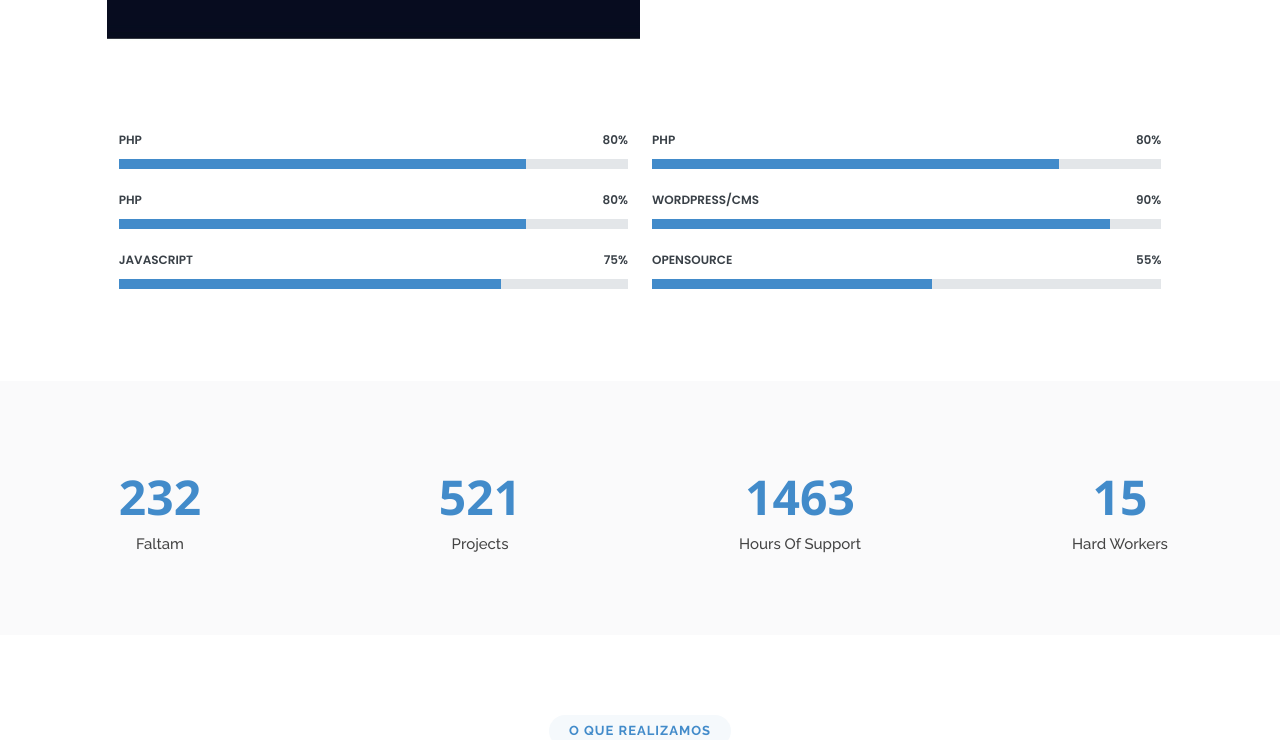
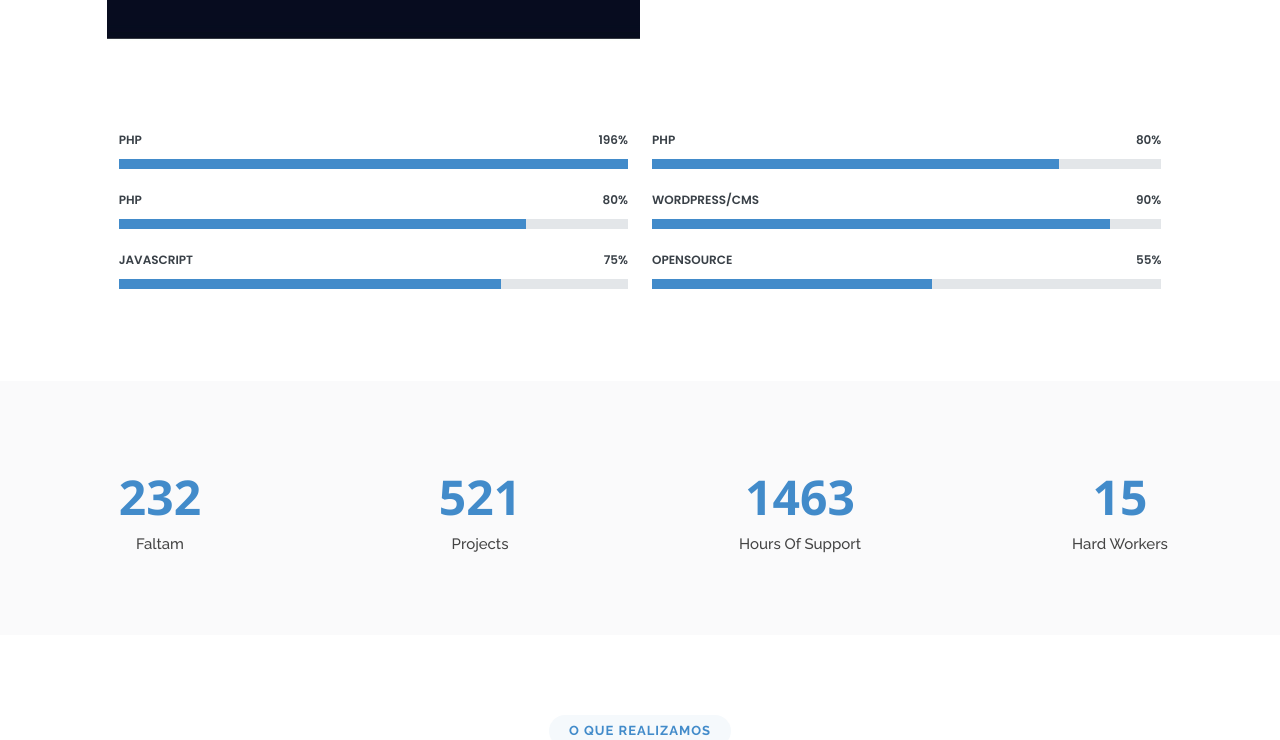
Before and after one commit to FlisolImperatriz/flisol, a plain HTML site: page index.html in a window 1280 px wide. Shown: the part 1560-2300 px from the top of the page. Drawn offline with nearby package versions, Linux system fonts and the light colour scheme.

Commit message:
Update index.html

```diff
--- a/index.html
+++ b/index.html
@@ -218,9 +218,9 @@ Durante o evento, são realizadas apresentações, palestras e oficinas, sobre t
 
           <div class="col-xl-5 col-lg-6">
 			<div class="progress">
-			<span class="skill">PHP <i class="val">80%</i></span>
+			<span class="skill">PHP <i class="val">196%</i></span>
               <div class="progress-bar-wrap">
-                <div class="progress-bar" role="progressbar" aria-valuenow="80" aria-valuemin="0" aria-valuemax="100"></div>
+                <div class="progress-bar" role="progressbar" aria-valuenow="196" aria-valuemin="0" aria-valuemax="300"></div>
               </div>
             </div>
 
```
